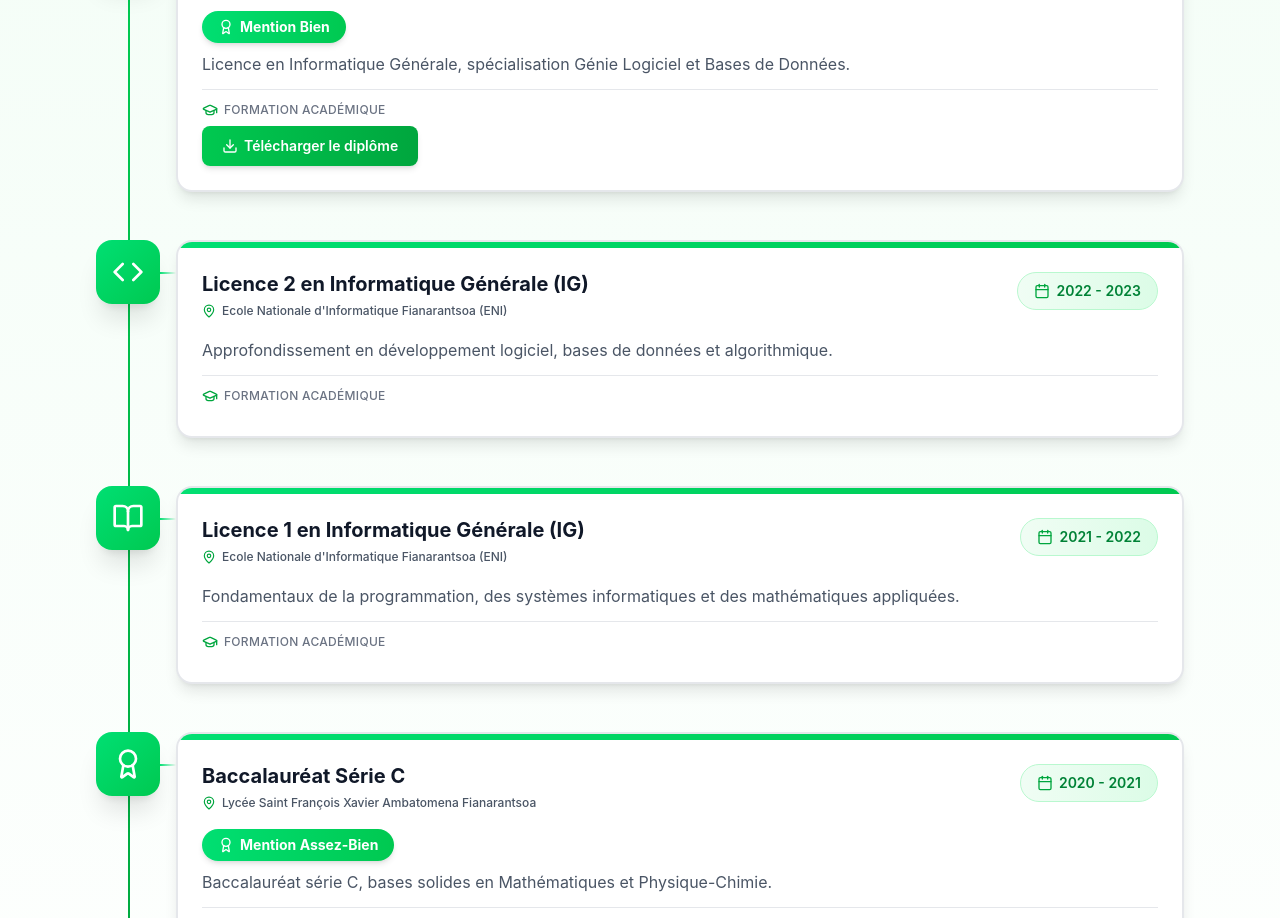
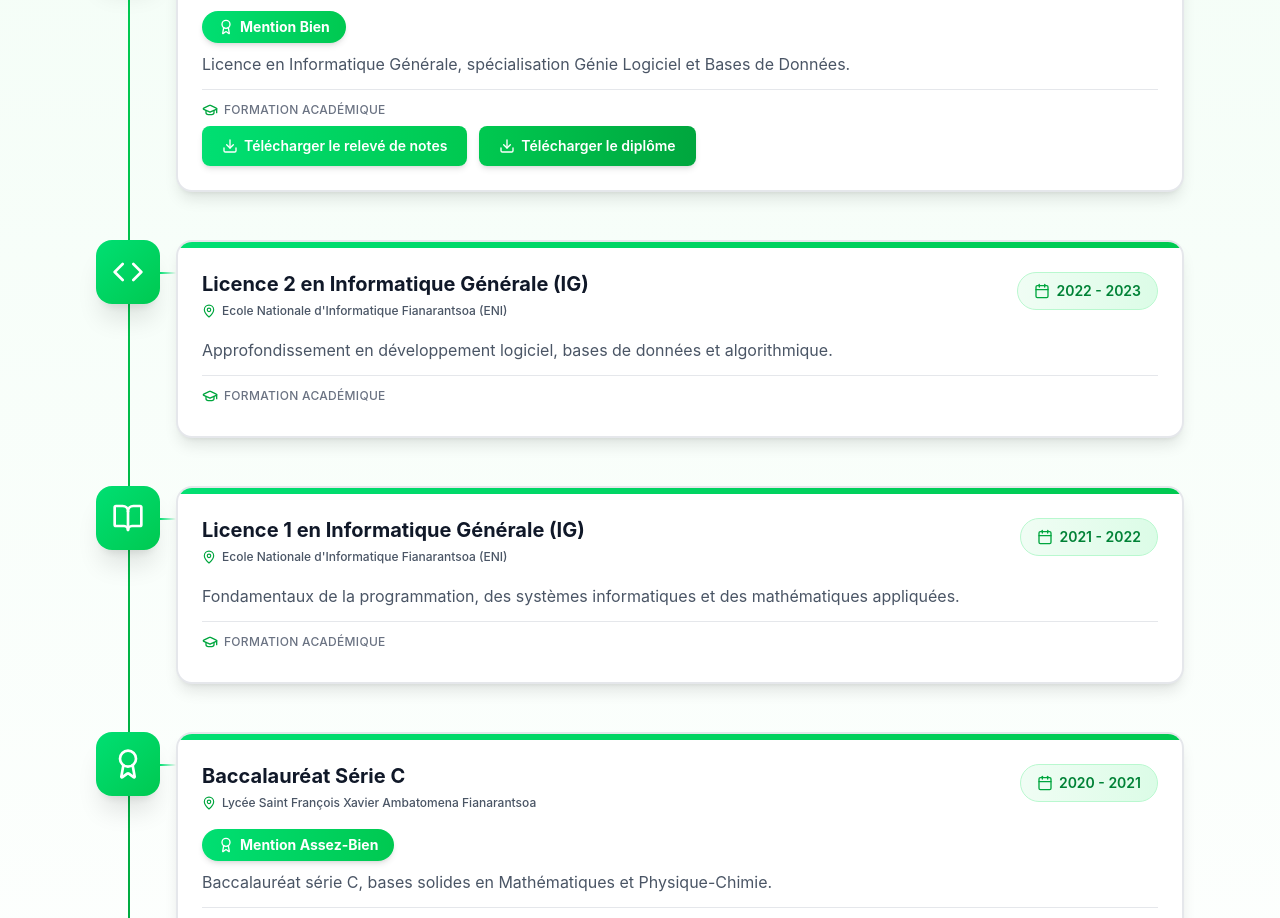
Before and after one commit to momode12/portfolio, a React (Vite) app: page / in a window 1280 px wide. Shown: the part 7500-8418 px from the top of the page. Built offline with nearby package versions, Linux system fonts and the light colour scheme.

Commit message:
releve_L3

```diff
--- a/src/components/Experience.tsx
+++ b/src/components/Experience.tsx
@@ -316,8 +316,8 @@ const Experience: React.FC<ExperienceProps> = () => {
 
                       {/* Boutons en bas */}
                       <div className="flex flex-col sm:flex-row gap-2 sm:gap-3">
-                        {edu.title.toLowerCase().includes("baccalauréat") &&
-                          edu.transcript && (
+                      { (edu.title.toLowerCase().includes("baccalauréat") ||
+                         edu.title.toLowerCase().includes("licence 3")) && (
                             <a
                               href={edu.transcript}
                               download
--- a/src/data/experienceData.ts
+++ b/src/data/experienceData.ts
@@ -19,6 +19,7 @@ import financeCert from "../assets/Certificat_diplome/stage_L2.jpg";
 import bacCert from "../assets/Certificat_diplome/Bacc.jpg";
 import licenceCert from "../assets/Certificat_diplome/licence.jpg";
 import releveTranscript from "../assets/Certificat_diplome/releve.jpg";
+import releveL3Transcript from "../assets/Certificat_diplome/releve_L3.jpg";
 
 export interface ExperienceItem {
   title: string;
@@ -155,6 +156,7 @@ export const educations: EducationItem[] = [
     color: "text-orange-500",
     gradientFrom: "from-orange-500",
     gradientTo: "to-orange-600",
+    transcript: releveL3Transcript,
     certificate: licenceCert,
   },
   {
```
Also changed, not shown: 1 other file (tests, documents, lock files or other folders).
